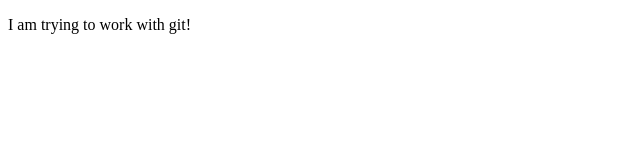
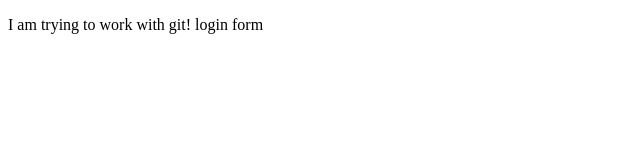
Before and after one commit to fareedjaved203/bradpractice, a plain HTML site: page index.html in a window 1280 px wide. Shown: the full height of the page, 0-640 px from the left. Drawn offline with Linux system fonts and the light colour scheme.

Commit message:
changed again

```diff
--- a/index.html
+++ b/index.html
@@ -9,7 +9,9 @@
 </head>
 
 <body>
-    <p>I am trying to work with git!</p>
+    <p>I am trying to work with git!
+        login form
+    </p>
 </body>
 
 </html>
```
Also changed, not shown: login.html (added, +1 -0 lines).
